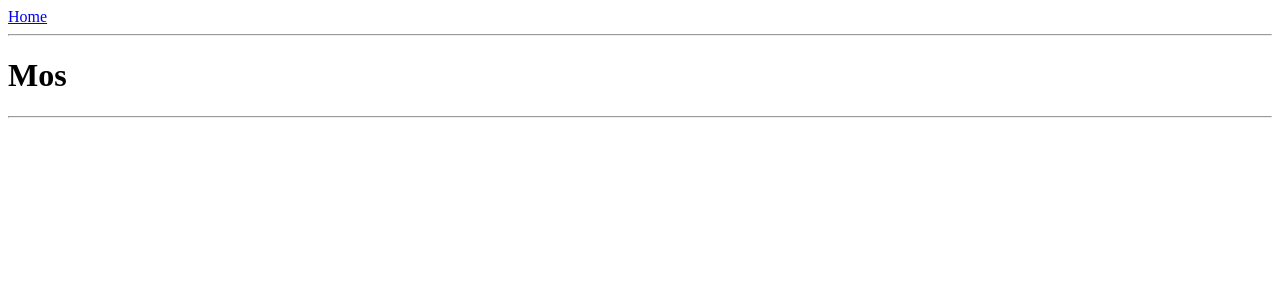
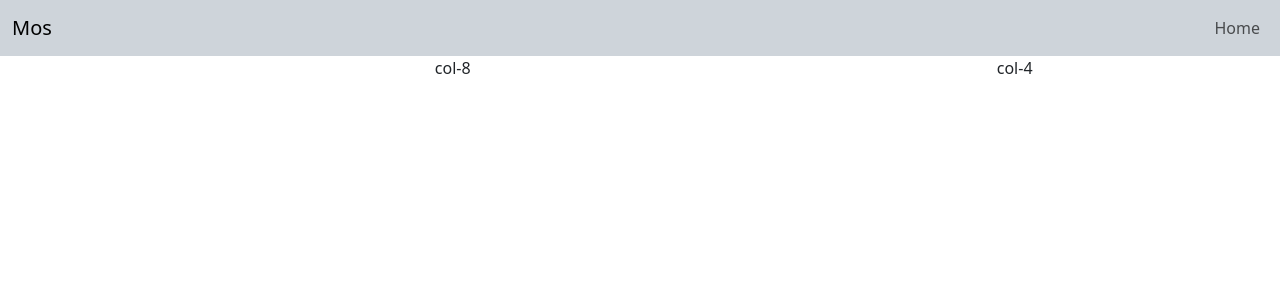
Before and after one commit to moscmh/portfolio_flask, a Flask app: page / in a window 1280 px wide. Shown: the top 300 px of the page. Run offline with Flask 3, Linux system fonts and the light colour scheme.

Commit message:
Initialised scss and css.

```diff
--- a/app/routes.py
+++ b/app/routes.py
@@ -5,6 +5,7 @@ from flask import render_template, url_for
 # import plotly
 # import plotly.express as px
 
+
 @app.route('/')
 @app.route('/index')
 def index():
--- /dev/null
+++ b/app/static/scss/main.scss
@@ -0,0 +1,6 @@
+// Override variables FIRST
+$primary: #1a73e8;
+$border-radius: 1rem;
+
+// Then import Bootstrap
+@import "../../../node_modules/bootstrap/scss/bootstrap";
--- a/app/templates/base.html
+++ b/app/templates/base.html
@@ -1,28 +1,46 @@
 <!DOCTYPE html>
 <html lang="en">
     <head>
+        <meta charset="UTF-8">
+        <meta name="viewport" content="width=device-width, initial-scale=1.0">
+
         {% if title %}
         <title>{{ title }} - Mos</title>
         {% else %}
         <title>Welcome to Mos's Webpage</title>
         {% endif %}
+        <link href="https://cdn.jsdelivr.net/npm/bootstrap@5.3.8/dist/css/bootstrap.min.css" rel="stylesheet" integrity="sha384-sRIl4kxILFvY47J16cr9ZwB07vP4J8+LH7qKQnuqkuIAvNWLzeN8tE5YBujZqJLB" crossorigin="anonymous">
     </head>
 
     <header>
-        <nav>
-            <a href="{{ url_for('index') }}">Home</a>
+        <nav class="navbar sticky-top navbar-expand-md bg-dark-subtle">
+            <div class="container-fluid">
+                <a class="navbar-brand" href="{{ url_for('index') }}">Mos</a>
+                <button class="navbar-toggler" type="button" data-bs-toggle="collapse" data-bs-target="#navbarSupportedContent" aria-controls="navbarSupportedContent" aria-expanded="false" aria-label="Toggle navigation">
+                    <span class="navbar-toggler-icon"></span>
+                </button>
+                <div class="collapse navbar-collapse" id="navbarSupportedContent">
+                    <ul class="navbar-nav ms-auto mb-2 mb-md-0">
+                        <li class="nav-item">
+                            <a class="nav-link" href="{{ url_for('index') }}">Home</a>
+                        </li>
+                    </ul>
+                </div>
+            </div>
         </nav>
-        <hr>
-        <h1>
-            {% if header %}
-            {{ header }}
-            {% else %}
-            Mossy
-            {% endif %}
-        </h1>
     </header>
-    <hr>
     <body>
         {% block content %}{% endblock%}
+        <div class="container text-center">
+            <div class="row g-2">
+                <div class="col-md-8">
+                    col-8
+                </div>
+                <div class="col-md-4">
+                    col-4
+                </div>
+            </div>
+        </div>
+        <script src="https://cdn.jsdelivr.net/npm/bootstrap@5.3.8/dist/js/bootstrap.bundle.min.js" integrity="sha384-FKyoEForCGlyvwx9Hj09JcYn3nv7wiPVlz7YYwJrWVcXK/BmnVDxM+D2scQbITxI" crossorigin="anonymous"></script>
     </body>
 </html>
```
Also changed, not shown: package.json (added, +19 -0 lines), package-lock.json (added), 1 other file.
